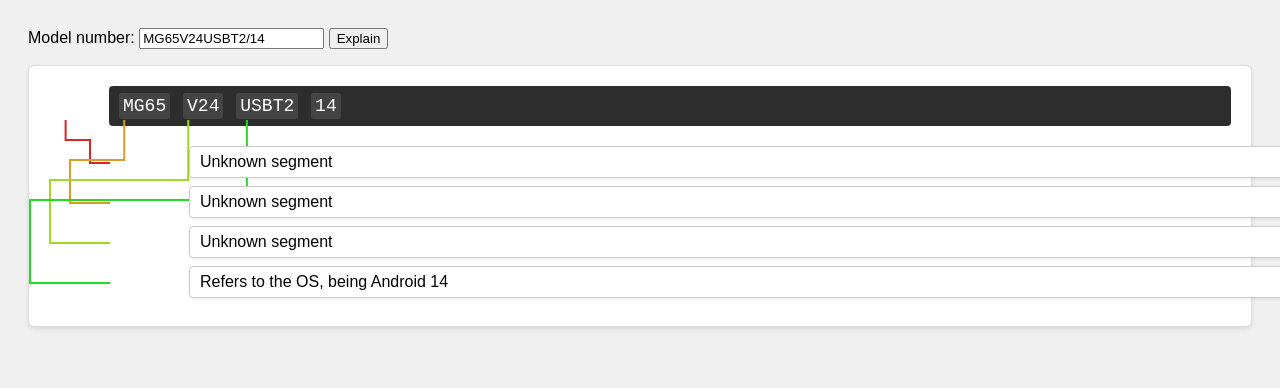
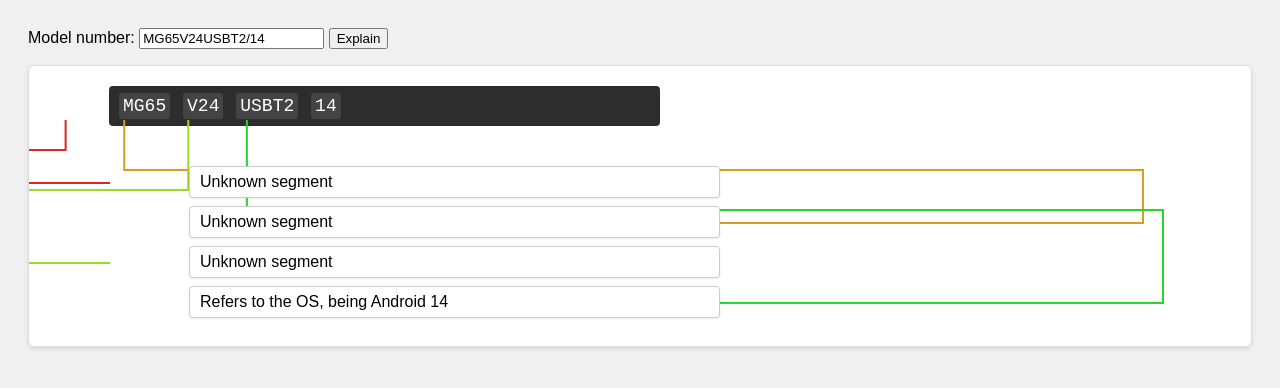
Before and after one commit to ThunderStormer/Codex_Playground, a plain HTML site: page index.html in a window 1280 px wide. Shown: the top 388 px of the page. Drawn offline with Linux system fonts and the light colour scheme.

Commit message:
Refine layout and connector paths

```diff
--- a/script.js
+++ b/script.js
@@ -39,11 +39,22 @@ function explain(model) {
     spans.push({span, box});
   });
 
+  // adjust widths
+  const canvasEl = document.getElementById('canvas');
+  const containerRect = canvasEl.getBoundingClientRect();
+  const halfWidth = containerRect.width / 2;
+  command.style.width = 'auto';
+  const contentWidth = command.scrollWidth;
+  const targetWidth = contentWidth > halfWidth ? contentWidth + 20 : halfWidth;
+  command.style.width = `${targetWidth}px`;
+  document.querySelectorAll('.explanation').forEach((box) => {
+    box.style.width = `${targetWidth}px`;
+  });
 
   // draw connector lines with 90-degree bends
-  const canvasEl = document.getElementById('canvas');
-  const containerRect = canvasEl.getBoundingClientRect();
   const leftPad = parseFloat(getComputedStyle(canvasEl).paddingLeft) || 0;
+  const rightPad = parseFloat(getComputedStyle(canvasEl).paddingRight) || 0;
+  const innerWidth = containerRect.width - leftPad - rightPad;
   linesSvg.setAttribute('width', containerRect.width);
   linesSvg.setAttribute('height', containerRect.height);
 
@@ -53,11 +64,14 @@ function explain(model) {
 
     const startX = spanRect.left + spanRect.width / 2 - containerRect.left - leftPad;
     const startY = spanRect.bottom - containerRect.top;
-    const endX = boxRect.left - containerRect.left - leftPad;
     const endY = boxRect.top + boxRect.height / 2 - containerRect.top;
-
-    const laneX = endX - 20 - idx * 20;   // lane positioned left of the box
-    const midY = startY + 20 + idx * 20;
+    const attachLeft = idx % 2 === 0;
+    const endX = attachLeft
+      ? boxRect.left - containerRect.left - leftPad
+      : boxRect.right - containerRect.left - leftPad;
+    const laneBase = attachLeft ? -leftPad / 2 : innerWidth + rightPad / 2;
+    const laneX = attachLeft ? laneBase - idx * 10 : laneBase + idx * 10;
+    const midY = startY + 30 + idx * 20;
 
     const d =
       `M ${startX} ${startY}` +
--- a/style.css
+++ b/style.css
@@ -10,7 +10,7 @@ body {
 
 #canvas {
   position: relative;
-  padding: 20px 20px 20px 80px; /* space for connector lane */
+  padding: 20px 80px; /* space for connector lanes on both sides */
   background: #fff;
   border: 1px solid #ddd;
   border-radius: 6px;
@@ -25,6 +25,9 @@ body {
   padding: 10px;
   border-radius: 4px;
   font-family: monospace;
+  display: inline-block;
+  max-width: 50%;
+  width: auto;
 }
 
 #command span {
@@ -43,12 +46,12 @@ body {
 }
 
 #explanations {
-  margin-top: 20px;
+  margin-top: 40px;
   position: relative;
   display: flex;
   flex-direction: column;
   width: 100%;
-  padding-left: 80px; /* lane area */
+  padding: 0 80px; /* lane areas on both sides */
 }
 
 .explanation {
@@ -59,7 +62,8 @@ body {
   margin-bottom: 8px;
   position: relative;
   box-shadow: 0 1px 3px rgba(0,0,0,0.08);
-  width: 100%;
+  width: auto;
+  max-width: 50%;
   box-sizing: border-box;
 }
 
```
